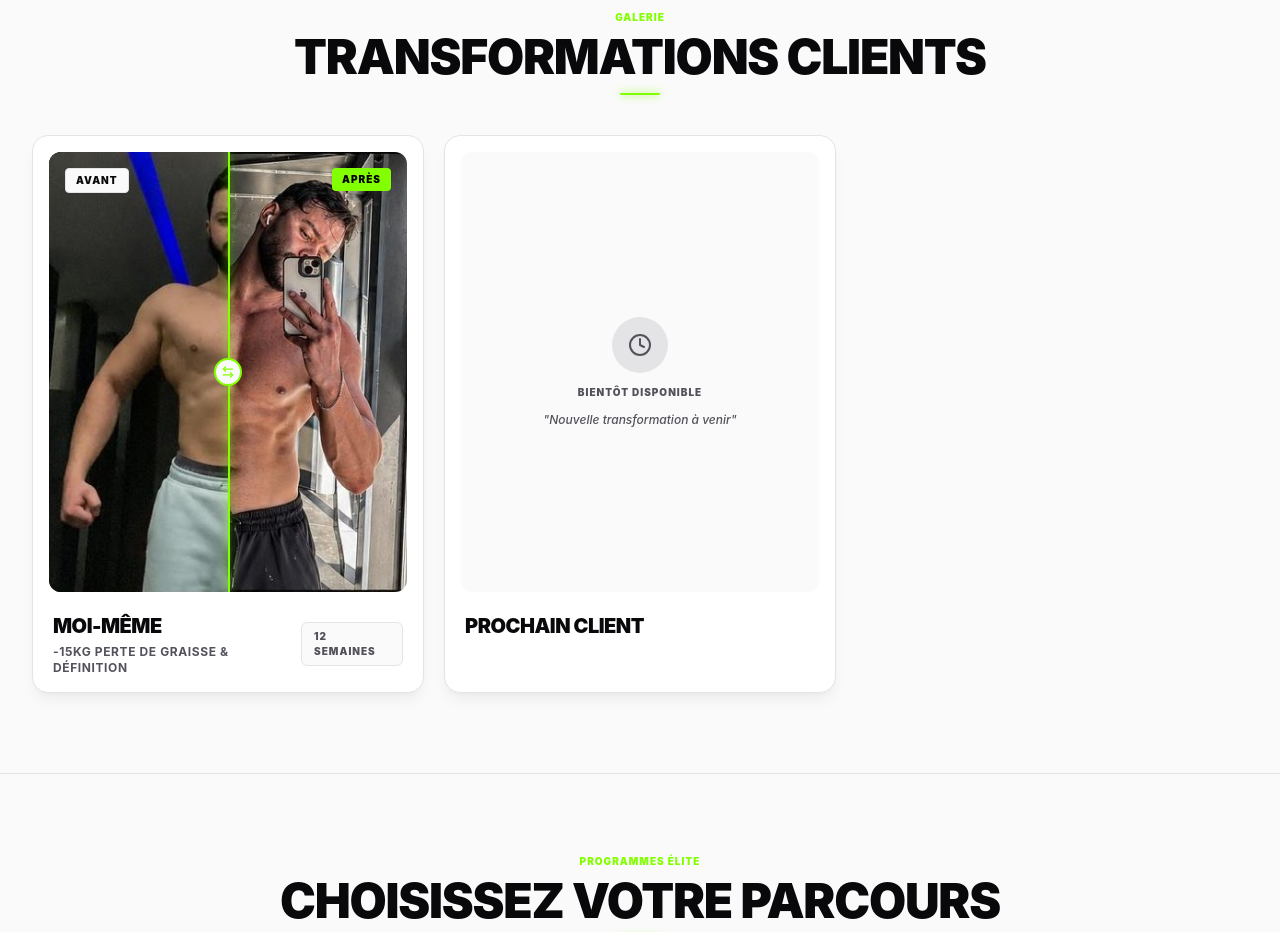
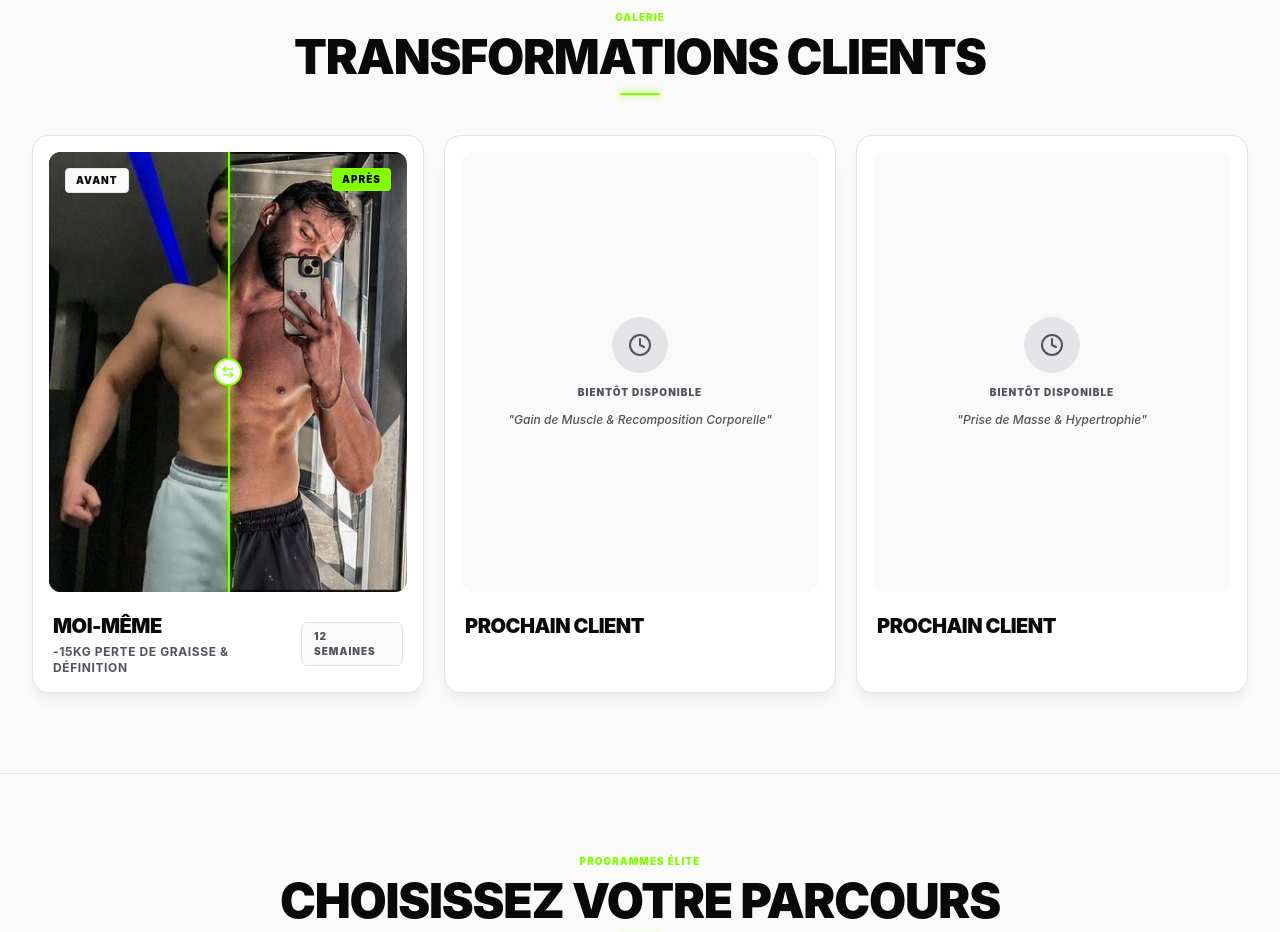
Before and after one commit to BenTaleb-Mehdi/Website-coach, a Next.js app: page / in a window 1280 px wide. Shown: the part 1620-2552 px from the top of the page. Built offline with nearby package versions, Linux system fonts and the light colour scheme.

Commit message:
feat: create portfolio data configuration file with site, service, and transformation details

```diff
--- a/app/data/portfolioData.ts
+++ b/app/data/portfolioData.ts
@@ -88,6 +88,38 @@ export const transformations: Transformation[] = [
   {
     id: "2",
     clientName: "Prochain Client",
+    duration: "24 Semaines",
+    achievement: "Gain de Muscle & Recomposition Corporelle",
+    category: "recomp",
+    beforeImg: "https://images.unsplash.com/photo-1518310383802-640c2de311b2?w=500&auto=format&fit=crop",
+    afterImg: "https://images.unsplash.com/photo-1541534741688-6078c6bfb5c5?w=500&auto=format&fit=crop",
+    quote: "Très structuré. Le suivi a résolu mes années de baisse d'énergie et de mauvaise qualité de sommeil.",
+    metrics: {
+      fatLoss: "-4.5 kg",
+      muscleGain: "+4.2 kg",
+      waist: "-6.5 cm",
+    },
+    status: "comingSoon"
+  },
+  {
+    id: "3",
+    clientName: "Prochain Client",
+    duration: "16 Semaines",
+    achievement: "Prise de Masse & Hypertrophie",
+    category: "prise de masse",
+    beforeImg: "https://images.unsplash.com/photo-1476480862126-209bfaa8edc8?w=500&auto=format&fit=crop",
+    afterImg: "https://images.unsplash.com/photo-1517838277536-f5f99be501cd?w=500&auto=format&fit=crop",
+    quote: "Une programmation précise qui m'a fait franchir un palier de 3 ans de stagnation.",
+    metrics: {
+      fatLoss: "+1.2 kg",
+      muscleGain: "+6.5 kg",
+      waist: "+1.5 cm",
+    },
+    status: "comingSoon"
+  },
+  {
+    id: "4",
+    clientName: "Prochain Client",
     achievement: "Nouvelle transformation à venir",
     category: "recomp",
     status: "comingSoon"
```
